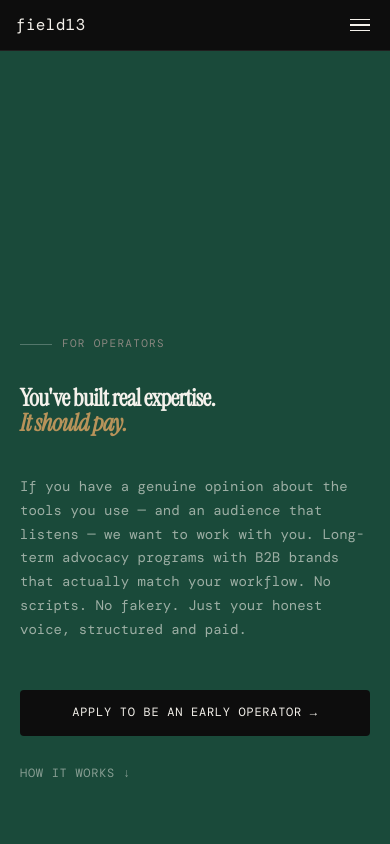
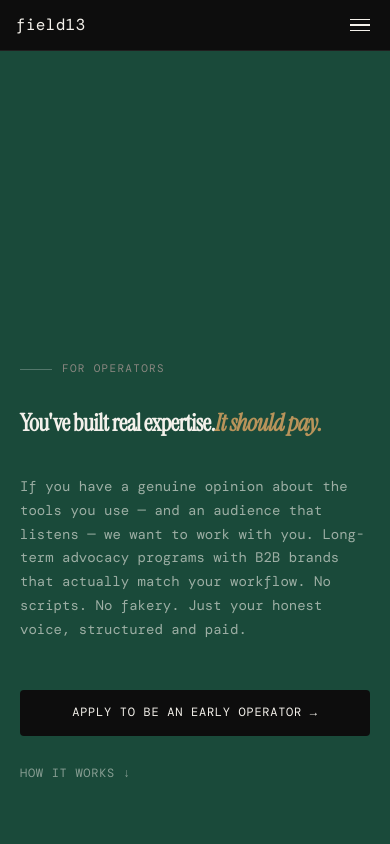
Before and after one commit to prajwalburug/Field13, a React (Vite) app: page /operators in a window 390 px wide. Shown: the top 844 px of the page. Built offline with nearby package versions, Linux system fonts and the light colour scheme; the HTML template or start-up script is replaced by a standard one; a web font is replaced by a local one.

Commit message:
Add Tally operator form link, fix mobile layout for hero headlines and comparison table

```diff
--- a/package.json
+++ b/package.json
@@ -9,6 +9,7 @@
     "preview": "vite preview"
   },
   "devDependencies": {
+    "vercel": "^54.4.1",
     "vite": "^8.0.14"
   },
   "keywords": [
--- a/src/components/sections/operators/OperatorsFinalCTA.jsx
+++ b/src/components/sections/operators/OperatorsFinalCTA.jsx
@@ -8,7 +8,7 @@ const OperatorsFinalCTA = () => {
           We typically respond within 5 business days.
         </p>
         <div className="cta-form">
-          <a href="https://tally.so/r/your-operator-form" target="_blank" rel="noopener noreferrer" className="btn-primary">
+          <a href="https://tally.so/r/xXlbWG" target="_blank" rel="noopener noreferrer" className="btn-primary">
             Apply to be an early operator →
           </a>
         </div>
--- a/src/styles/globals.css
+++ b/src/styles/globals.css
@@ -475,6 +475,7 @@ footer {
   section { padding: 5rem 1.5rem; }
   .hero { padding: 7rem 1.5rem 4rem; }
   .hero-headline { font-size: clamp(28px, 7vw, 38px); }
+  .hero-headline br { display: none; }
   .hero-number { display: none; }
   .hero-grid-line { display: none; }
   .hero-watermark { display: none; }
@@ -487,11 +488,13 @@ footer {
   .how-step > div:last-child { grid-column: 1 / -1; padding-left: 40px; }
   .how-step-title { font-size: 18px; }
   .diff-header { grid-template-columns: 1fr; gap: 1.5rem; }
-  .diff-row { grid-template-columns: 1fr 1fr 1fr; font-size: 12px; }
-  .diff-cell { font-size: 12px; padding: 1rem 0.75rem; }
-  .diff-cell:not(:first-child) { padding-left: 0.75rem; }
-  .diff-cell.label { grid-column: 1 / -1; border-left: none; padding-bottom: 0; font-size: 11px; }
-  .diff-row.header .diff-cell { font-size: 10px; }
+  .diff-row { grid-template-columns: 1fr; }
+  .diff-cell { padding: 0.35rem 0; border-left: none; }
+  .diff-cell:not(:first-child) { padding-left: 0; border-left: none; }
+  .diff-cell.label { padding-top: 0.75rem; font-size: 12px; color: var(--ink-2); }
+  .diff-cell.them { color: var(--ink-3); }
+  .diff-cell.us { color: var(--accent); }
+  .diff-row.header { display: none; }
   .who-grid { grid-template-columns: 1fr; }
   .operator-teaser { flex-direction: column; }
   .btn-primary, .btn-secondary, .nav-cta, .btn-light { min-height: 44px; display: inline-flex; align-items: center; }
```
Also changed, not shown: 1 other file (tests, documents, lock files or other folders).
